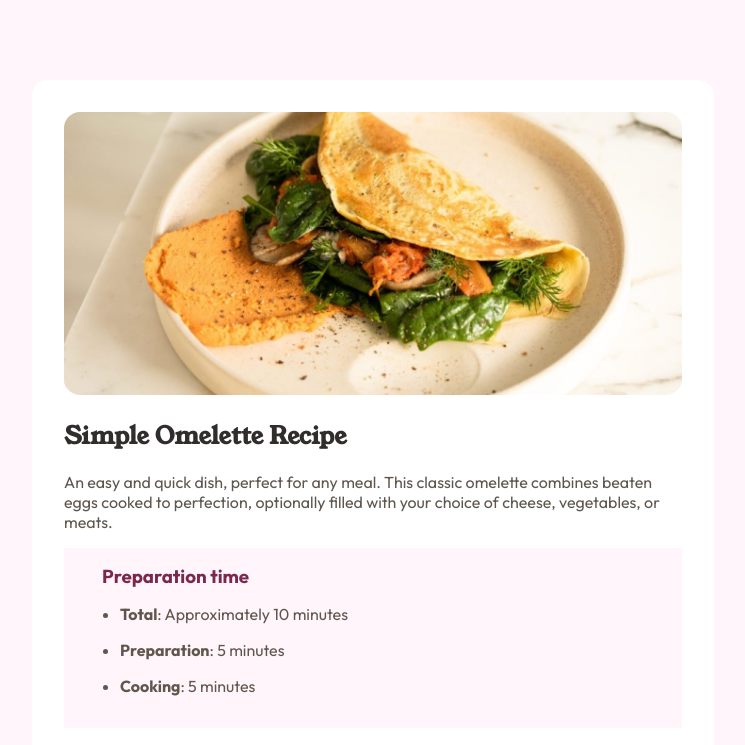
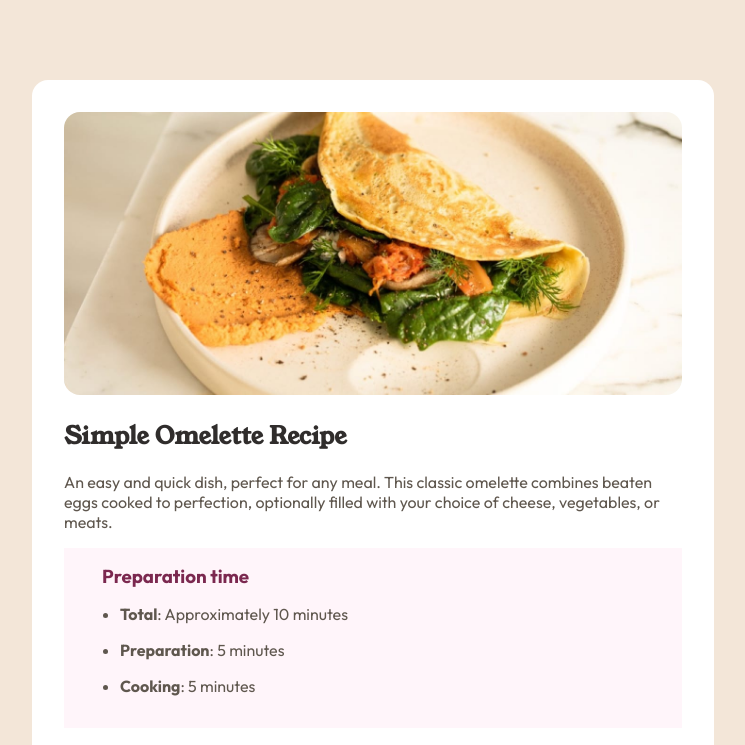
Before and after one commit to rohantayal/recipe-page-main, a plain HTML site: page index.html in a window 1280 px wide. Shown: the top 745 px of the page, without its empty margins (267-1012 px from the left). Drawn offline with Linux system fonts and the light colour scheme.

Commit message:
Update style.css

```diff
--- a/style.css
+++ b/style.css
@@ -106,7 +106,7 @@ td{
         display: flex;
         justify-content: center;
         align-content: center;
-        background-color: var(--neu-rose-white);
+        background-color: var(--neu-eggshell);
     }
 
     #card-container{
```
